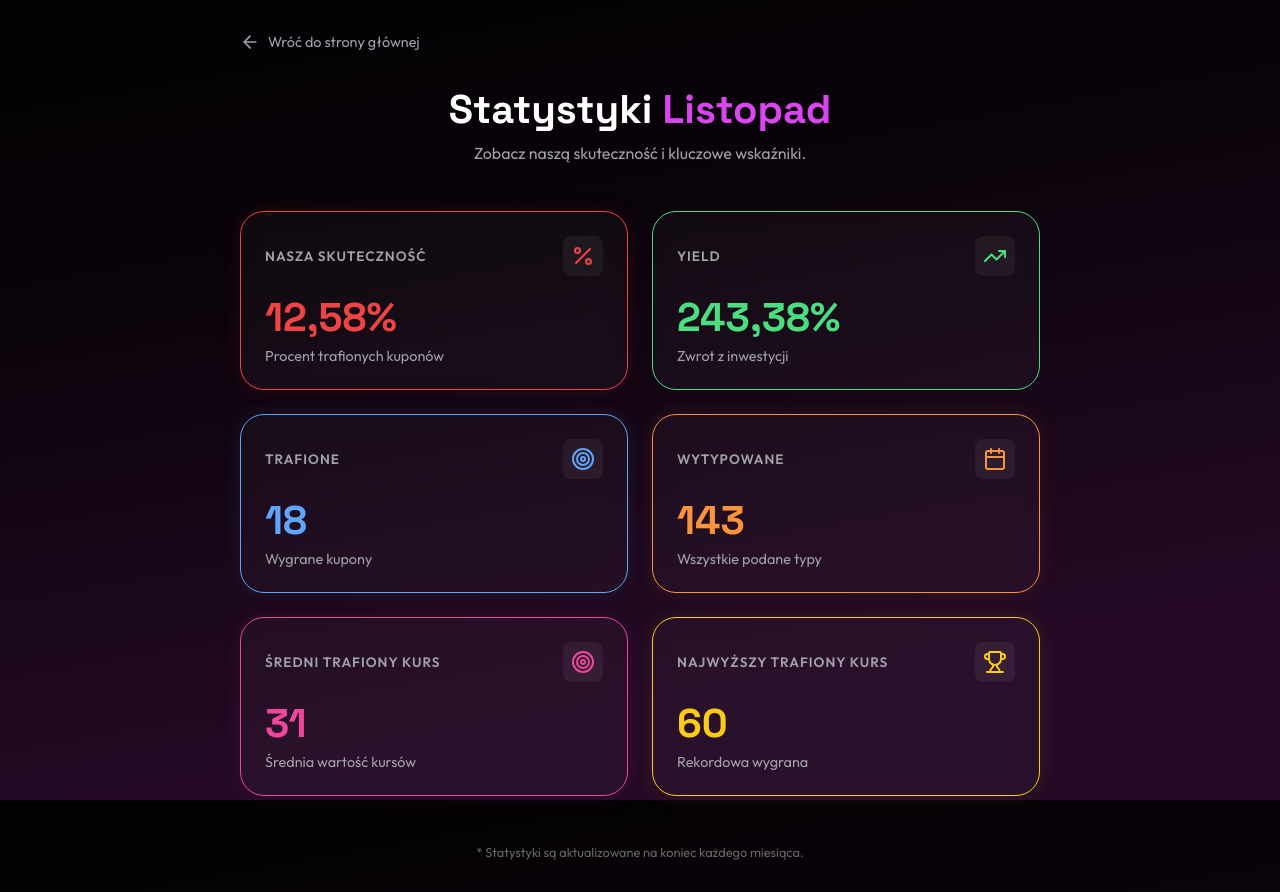
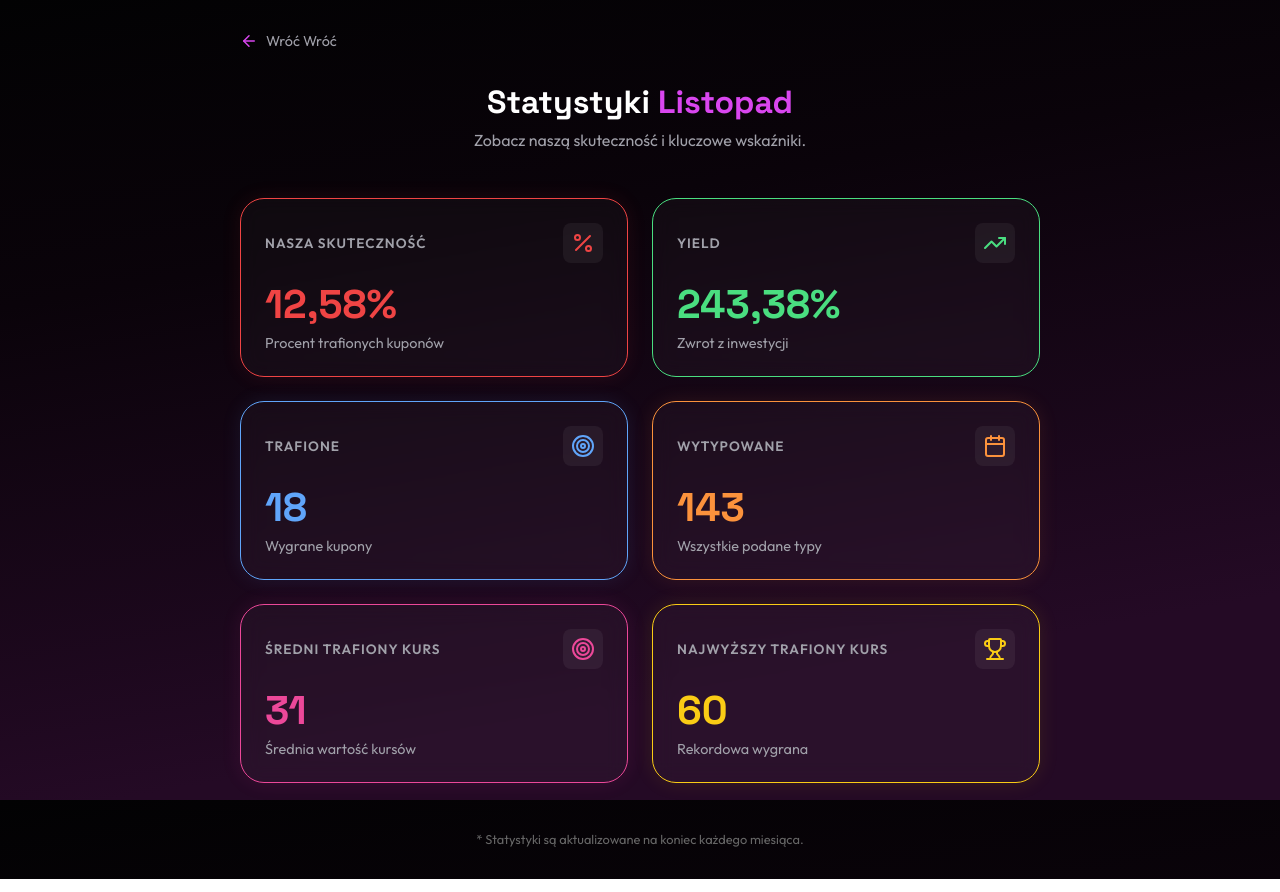
Before and after one commit to anok011235813-max/bet-ai-pro, a Next.js app: page /stats in a window 1280 px wide. Built offline with nearby package versions, Linux system fonts and the light colour scheme.

Commit message:
iiiiiiiiii jeszcze dalsza aktualizacja breaks

```diff
--- a/app/active/page.tsx
+++ b/app/active/page.tsx
@@ -57,7 +57,7 @@ export default async function ActivePage() {
   return (
     <div className="history-page-container">
       <Link href="/" className="back-link">
-        <ArrowLeft size={16} /> Wróć do panelu
+        <ArrowLeft size={18} color="#d946ef" /> Wróć
       </Link>
 
       <header style={{ textAlign: 'center', marginBottom: '40px' }}>
--- a/app/history/page.tsx
+++ b/app/history/page.tsx
@@ -39,7 +39,7 @@ export default async function HistoryPage() {
   return (
     <div className="history-page-container">
       <Link href="/" className="back-link">
-        <ArrowLeft size={16} /> Wróć do panelu
+        <ArrowLeft size={18} color="#d946ef" /> Wróć
       </Link>
 
       <header style={{ textAlign: 'center', marginBottom: '40px' }}>
--- a/app/search/page.tsx
+++ b/app/search/page.tsx
@@ -7,7 +7,7 @@ export default function SearchPage() {
   return (
     <div className="search-page-container">
       <Link href="/" className="back-link">
-        <ArrowLeft size={16} /> Wróć do panelu
+        <ArrowLeft size={18} color="#d946ef" /> Wróć
       </Link>
 
       <header style={{ textAlign: 'center', marginBottom: '40px' }}>
--- a/app/stats/page.tsx
+++ b/app/stats/page.tsx
@@ -53,12 +53,12 @@ export default function StatisticsPage() {
     <div className="history-page-container"> {/* Używamy Twojej klasy kontenera */}
 
       <Link href="/" className="back-link" style={{ marginBottom: '2rem', display: 'inline-flex', alignItems: 'center', gap: '8px', color: 'var(--text-muted)', textDecoration: 'none' }}>
-        <ArrowLeft size={20} />
-        Wróć do strony głównej
+        <ArrowLeft size={18} color="#d946ef" /> Wróć
+        Wróć
       </Link>
 
       <header style={{ textAlign: 'center', marginBottom: '3rem' }}>
-        <h1 style={{ fontSize: '2.5rem', fontWeight: 'bold', marginBottom: '0.5rem', fontFamily: 'var(--font-heading)' }}>
+        <h1 style={{ fontSize: '2rem', fontWeight: 'bold', marginBottom: '0.5rem', fontFamily: 'var(--font-heading)' }}>
           Statystyki <span style={{ color: 'var(--accent-magenta)' }}>Listopad</span>
         </h1>
         <p style={{ color: 'var(--text-muted)' }}>
```
